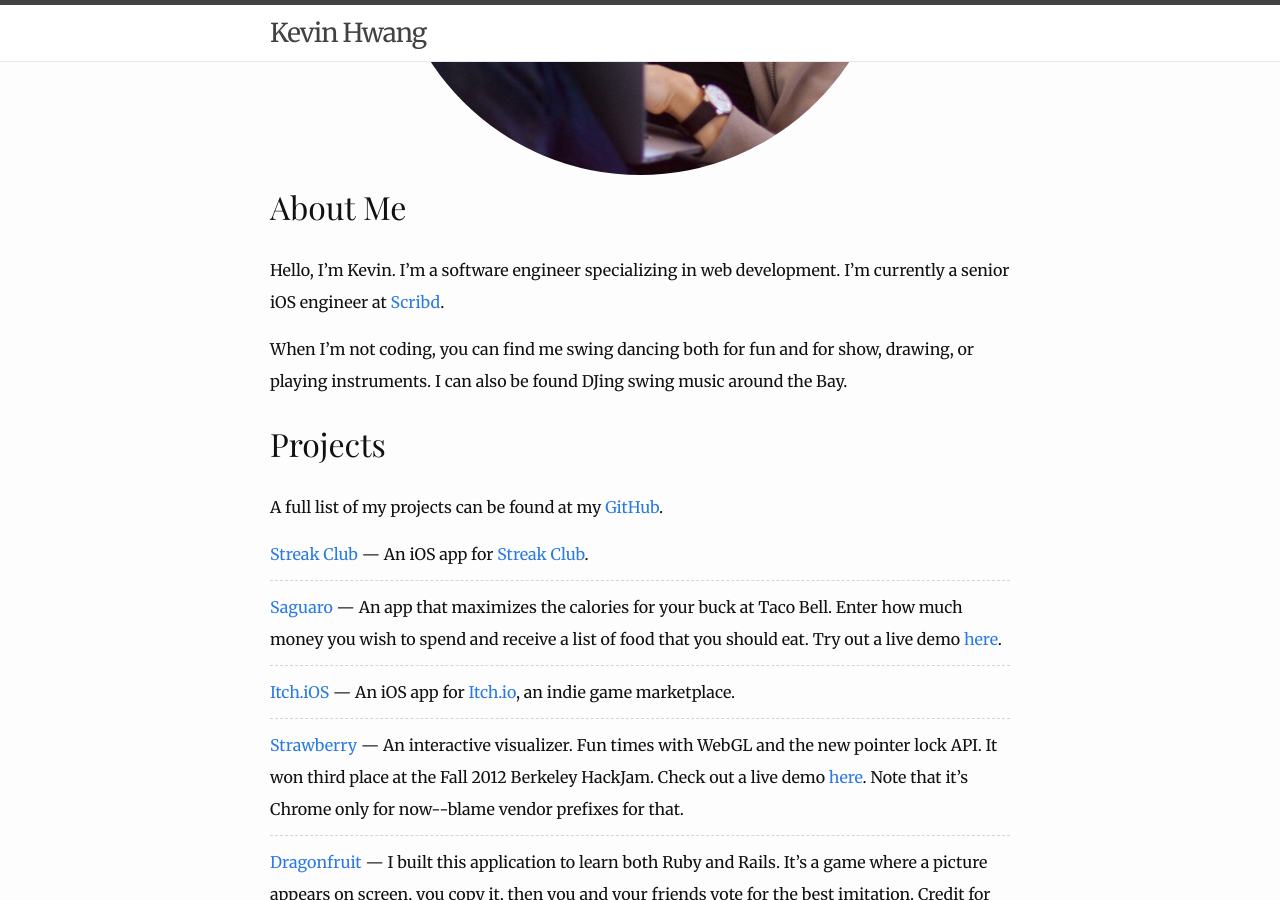
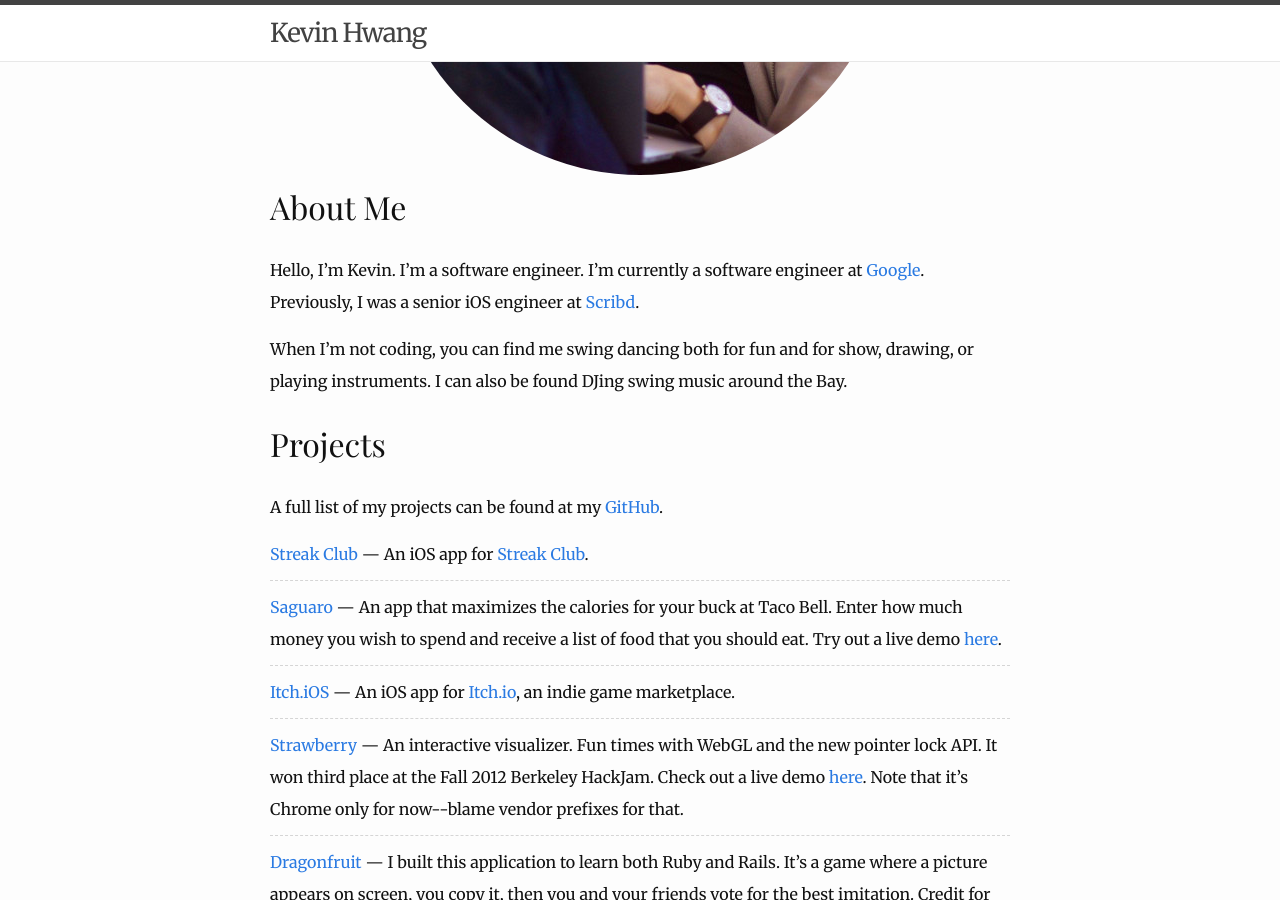
Before and after one commit to catherinemarvin/khwang.github.io, a Jekyll site: the page built from index.html, in a window 1280 px wide and 900 px high, scrolled down 425 px. Built offline with Jekyll 4.4.1, drawn with Linux system fonts in a browser that asks for light colours.

Commit message:
Update my job

```diff
--- a/index.html
+++ b/index.html
@@ -9,7 +9,7 @@ layout: default
     <img class="header-image" src="images/me.jpg" alt="A picture of me">
 
     <h1>About Me</h1>
-    <p>Hello, I’m Kevin. I’m a software engineer specializing in web development. I’m currently a senior iOS engineer at <a href="http://www.scribd.com">Scribd</a>.</p>
+    <p>Hello, I’m Kevin. I’m a software engineer. I’m currently a software engineer at <a href="https://www.google.com">Google</a>. Previously, I was a senior iOS engineer at <a href="http://www.scribd.com">Scribd</a>.</p>
 
     <p>When I’m not coding, you can find me swing dancing both for fun and for show, drawing, or playing instruments. I can also be found DJing swing music around the Bay.</p>
   </div>
```
